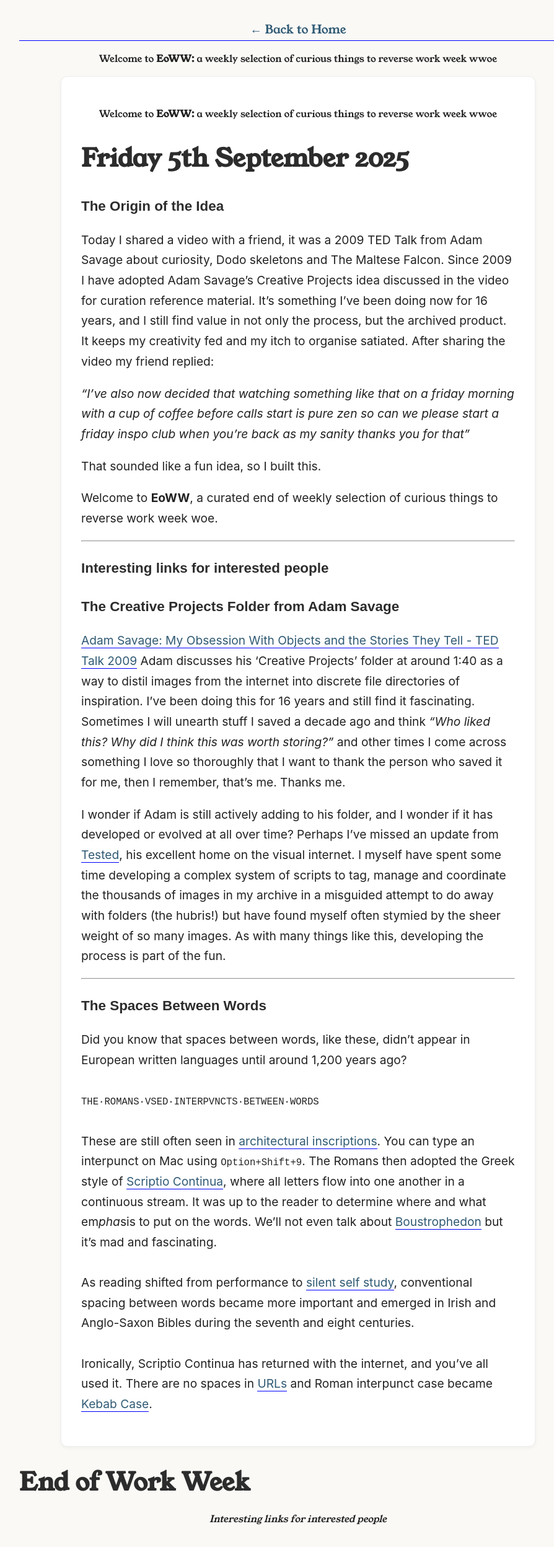
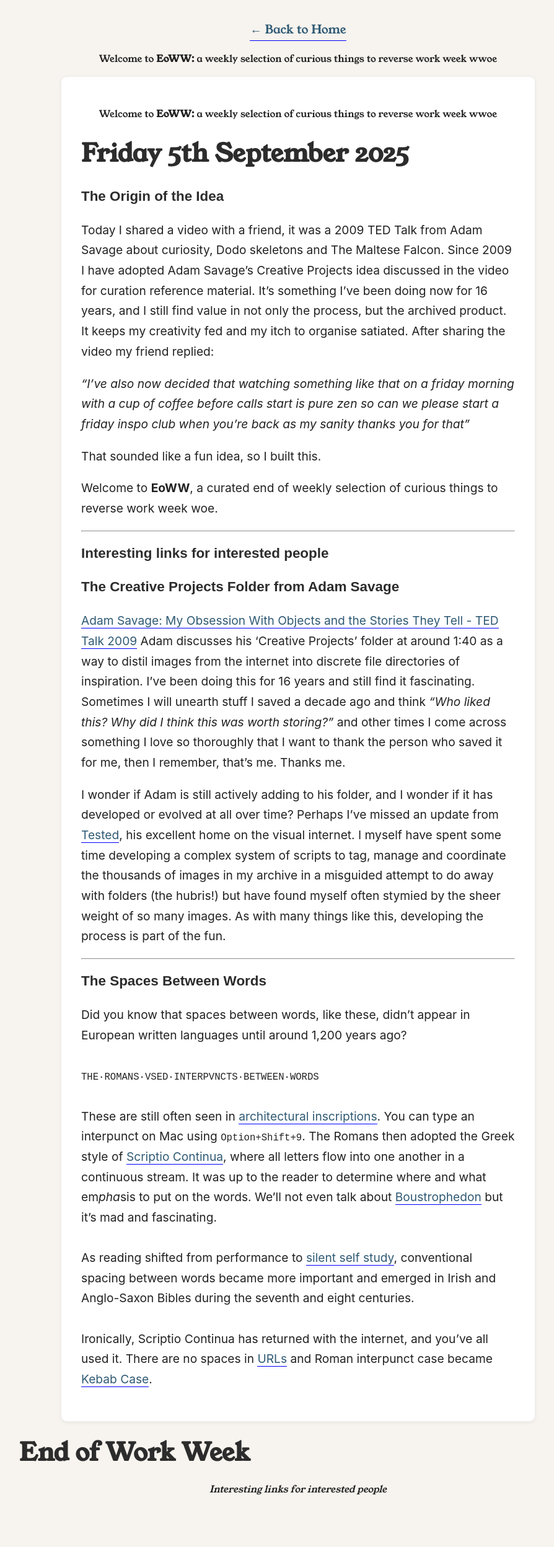
Before and after one commit to 746a/EoW, a Jekyll site: the page built from _weeks/2025-09-05.md, in a window 1280 px wide. Shown: the whole page at 62% size, without its empty margins (159-1053 px from the left). Built offline with Jekyll 4.4.1, drawn with Linux system fonts in a browser that asks for light colours; after the commit the page ends 2448 px from its top, so only the background shows below that.

Commit message:
Update styles for backHome section and add animated background effect

```diff
--- a/assets/style.css
+++ b/assets/style.css
@@ -45,7 +45,7 @@ h2,
 h3 {
     font-family: Arial, Helvetica, sans-serif;
     color: #2c2c2c;
-    margin-top: 1.5rem;
+    margin-top: 1rem;
     margin-bottom: 0.75rem;
 }
 
@@ -153,12 +153,50 @@ blockquote {
 }
 
 .backHome {
-  display: block;
-  font-size: 1em;
-  font-family: "Young Serif", Georgia, serif;
-  text-align: center;
-  margin-bottom: 1rem;
+    display: block;
+    width: max-content;
+    margin: 0 auto 1rem;
+    font-family: "Young Serif", Georgia, serif;
+    text-decoration: none;
+    text-align: center;
 }
+
+/*Animated Background*/
+
+body {
+    background-color: #f7f3ee;
+    /* base color */
+    overflow: hidden;
+    position: relative;
+}
+
+.halftone {
+    position: fixed;
+    top: 0;
+    left: 0;
+    width: 100%;
+    height: 100%;
+    pointer-events: none;
+    z-index: -1;
+
+    /* halftone pattern using radial-gradient */
+    background-image: radial-gradient(circle, rgba(0, 0, 0, 0.05) 1px, transparent 1px);
+    background-size: 20px 20px;
+
+    /* animate subtle drift */
+    animation: halftoneShift 30s linear infinite;
+}
+
+@keyframes halftoneShift {
+    0% {
+        background-position: 0 0;
+    }
+
+    100% {
+        background-position: 200px 200px;
+    }
+}
+
 
 /* Responsive tweaks */
 @media (max-width: 600px) {
```
